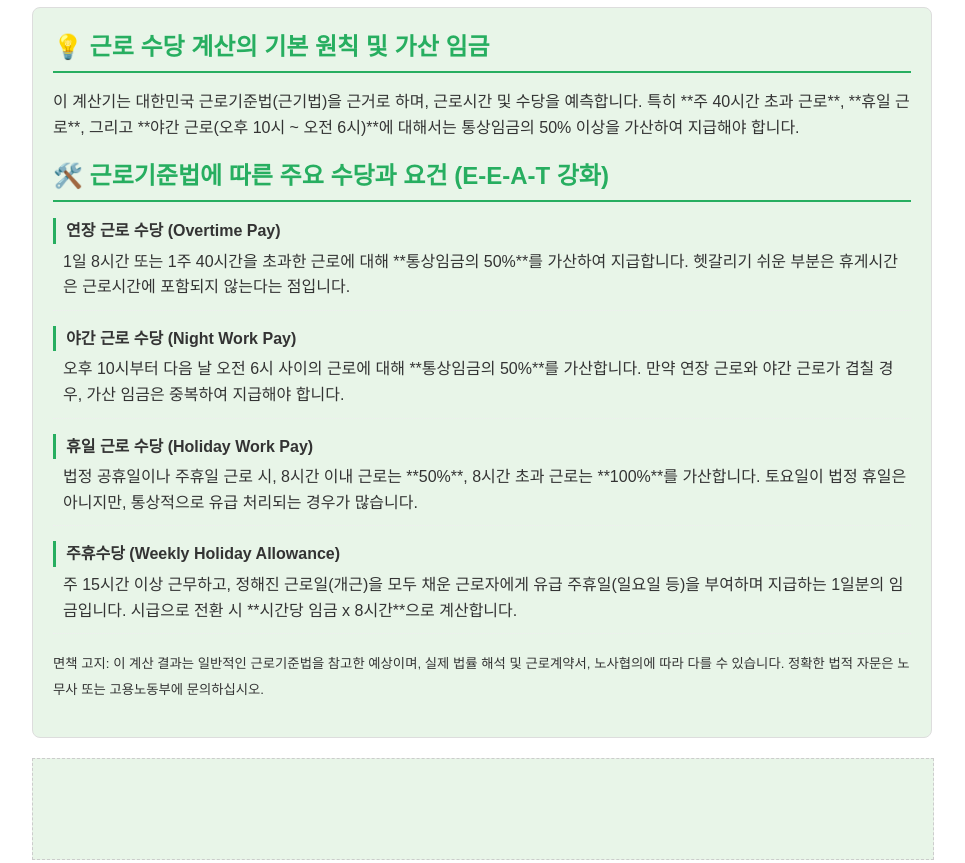
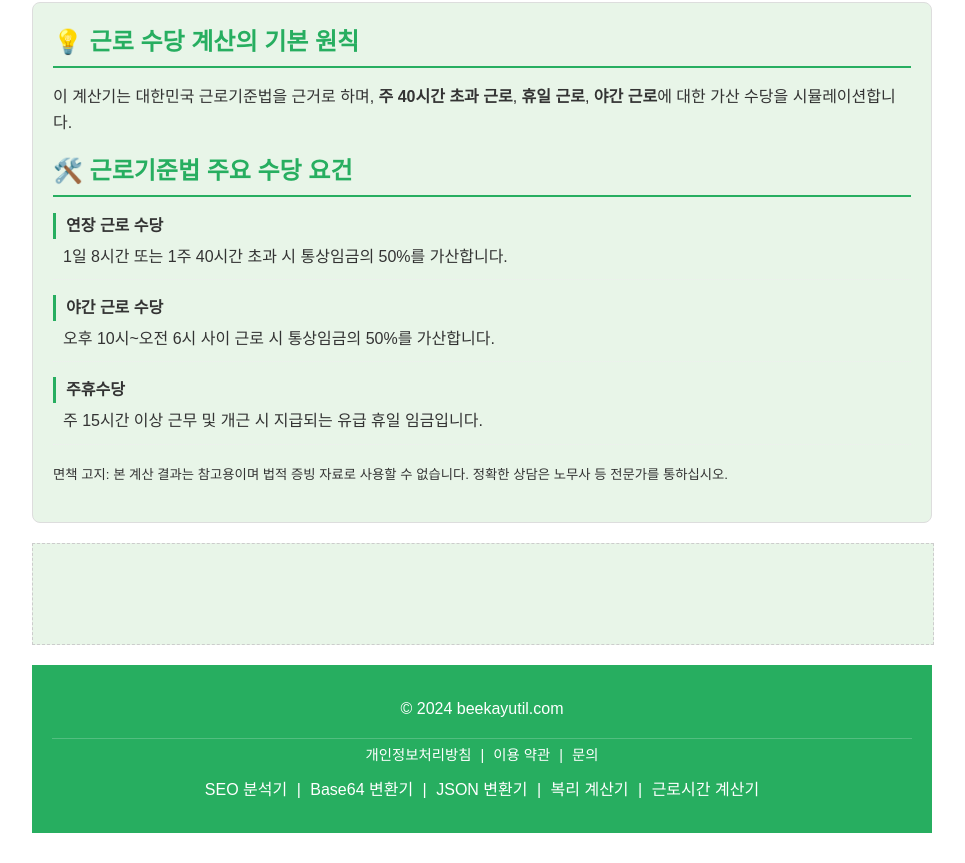
Before and after one commit to ckqudrnjs-beep/statutory-hours-calculator-app, a plain HTML site: page index.html in a window 1280 px wide. Shown: the part 891-1754 px from the top of the page, without its empty margins (158-1123 px from the left). Drawn offline with Linux system fonts and the light colour scheme.

Commit message:
Update index.html

```diff
--- a/index.html
+++ b/index.html
@@ -6,6 +6,7 @@
 
     <meta name="google-site-verification" content="xzkheGRMivderCUCnHm9B8_Z2FEEcHmpLd70ckO_oAA" />
 
+    <link rel="canonical" href="https://labor.beekayutil.com/" />
     <link rel="alternate" hreflang="ko" href="https://labor.beekayutil.com/" />
 
     <script async src="https://pagead2.googlesyndication.com/pagead/js/adsbygoogle.js?client=ca-pub-4425383241428989"
@@ -159,7 +160,7 @@
             color: #888;
         }
 
-        /* SEO 정보 섹션 (Info-Section) -- 애드센스 정책 위반 해결을 위해 보강됨 */
+        /* SEO 정보 섹션 */
         .info-section {
             margin-top: 40px;
             padding: 20px;
@@ -174,7 +175,7 @@
         .info-section dt { font-weight: bold; margin-top: 15px; padding-left: 10px; border-left: 3px solid var(--primary-color); }
         .info-section dd { margin-left: 0; padding: 5px 0 10px 10px; border-bottom: 1px dotted var(--light-border); }
 
-        /* Footer 역할을 하는 div 스타일 */
+        /* Footer 스타일 */
         .content-footer-area {
             margin: 0 auto;
             width: 100%;
@@ -192,8 +193,13 @@
             text-decoration: none;
             margin: 0 5px;
         }
+        .footer-legal {
+            margin-top: 10px;
+            padding-top: 5px;
+            border-top: 1px solid rgba(255, 255, 255, 0.2);
+            font-size: 0.9em;
+        }
 
-        /* 반응형 디자인 */
         @media (max-width: 600px) {
             .form-row {
                 flex-direction: column;
@@ -228,11 +234,11 @@
             <div class="form-row">
                 <div>
                     <label for="hourlyWage">시급 (원)</label>
-                    <input type="number" id="hourlyWage" placeholder="예: 10000" value="10000" required>
+                    <input type="number" id="hourlyWage" value="10000" required>
                 </div>
                 <div>
                     <label for="workHoursPerDay">소정 근로시간 (하루, 시간)</label>
-                    <input type="number" id="workHoursPerDay" placeholder="예: 8" value="8" required>
+                    <input type="number" id="workHoursPerDay" value="8" required>
                 </div>
             </div>
             <div class="form-row">
@@ -250,7 +256,7 @@
                 </div>
             </div>
             <button id="calculateBtn">근로 수당 계산</button>
-            <button id="clearBtn">초기화</button>
+            <button id="clearBtn" style="background-color: #7f8c8d; margin-top: 5px;">초기화</button>
         </section>
 
         <section id="results" class="result-section" style="display: none;">
@@ -286,28 +292,25 @@
         </div>
 
         <section class="info-section">
-            <h2 id="principle">💡 근로 수당 계산의 기본 원칙 및 가산 임금</h2>
+            <h2 id="principle">💡 근로 수당 계산의 기본 원칙</h2>
             <p>
-                이 계산기는 대한민국 근로기준법(근기법)을 근거로 하며, 근로시간 및 수당을 예측합니다. 특히 **주 40시간 초과 근로**, **휴일 근로**, 그리고 **야간 근로(오후 10시 ~ 오전 6시)**에 대해서는 통상임금의 50% 이상을 가산하여 지급해야 합니다.
+                이 계산기는 대한민국 근로기준법을 근거로 하며, <strong>주 40시간 초과 근로</strong>, <strong>휴일 근로</strong>, <strong>야간 근로</strong>에 대한 가산 수당을 시뮬레이션합니다.
             </p>
 
-            <h2 id="faq">🛠️ 근로기준법에 따른 주요 수당과 요건 (E-E-A-T 강화)</h2>
+            <h2 id="faq">🛠️ 근로기준법 주요 수당 요건</h2>
             <dl>
-                <dt>연장 근로 수당 (Overtime Pay)</dt>
-                <dd>1일 8시간 또는 1주 40시간을 초과한 근로에 대해 **통상임금의 50%**를 가산하여 지급합니다. 헷갈리기 쉬운 부분은 휴게시간은 근로시간에 포함되지 않는다는 점입니다.</dd>
+                <dt>연장 근로 수당</dt>
+                <dd>1일 8시간 또는 1주 40시간 초과 시 통상임금의 50%를 가산합니다.</dd>
 
-                <dt>야간 근로 수당 (Night Work Pay)</dt>
-                <dd>오후 10시부터 다음 날 오전 6시 사이의 근로에 대해 **통상임금의 50%**를 가산합니다. 만약 연장 근로와 야간 근로가 겹칠 경우, 가산 임금은 중복하여 지급해야 합니다.</dd>
+                <dt>야간 근로 수당</dt>
+                <dd>오후 10시~오전 6시 사이 근로 시 통상임금의 50%를 가산합니다.</dd>
 
-                <dt>휴일 근로 수당 (Holiday Work Pay)</dt>
-                <dd>법정 공휴일이나 주휴일 근로 시, 8시간 이내 근로는 **50%**, 8시간 초과 근로는 **100%**를 가산합니다. 토요일이 법정 휴일은 아니지만, 통상적으로 유급 처리되는 경우가 많습니다.</dd>
-
-                <dt>주휴수당 (Weekly Holiday Allowance)</dt>
-                <dd>주 15시간 이상 근무하고, 정해진 근로일(개근)을 모두 채운 근로자에게 유급 주휴일(일요일 등)을 부여하며 지급하는 1일분의 임금입니다. 시급으로 전환 시 **시간당 임금 x 8시간**으로 계산합니다.</dd>
+                <dt>주휴수당</dt>
+                <dd>주 15시간 이상 근무 및 개근 시 지급되는 유급 휴일 임금입니다.</dd>
             </dl>
 
             <p class="disclaimer">
-                <small>면책 고지: 이 계산 결과는 일반적인 근로기준법을 참고한 예상이며, 실제 법률 해석 및 근로계약서, 노사협의에 따라 다를 수 있습니다. 정확한 법적 자문은 노무사 또는 고용노동부에 문의하십시오.</small>
+                <small>면책 고지: 본 계산 결과는 참고용이며 법적 증빙 자료로 사용할 수 없습니다. 정확한 상담은 노무사 등 전문가를 통하십시오.</small>
             </p>
         </section>
 
@@ -325,12 +328,17 @@
 
         <div class="content-footer-area">
             <p>&copy; 2024 beekayutil.com</p>
-            <p>
+            <div class="footer-legal">
+                <a href="https://beekayutil.com/privacy">개인정보처리방침</a> |
+                <a href="https://beekayutil.com/terms">이용 약관</a> |
+                <a href="https://beekayutil.com/contact">문의</a>
+            </div>
+            <p style="margin-top:10px;">
                 <a href="https://beekayutil.com" target="_blank">SEO 분석기</a> |
                 <a href="https://base64.beekayutil.com" target="_blank">Base64 변환기</a> |
                 <a href="https://json.beekayutil.com" target="_blank">JSON 변환기</a> |
                 <a href="https://compound.beekayutil.com" target="_blank">복리 계산기</a> |
-                <a href="https://labor.beekayutil.com" target="_blank">근로시간 계산기</a>
+                <a href="https://labor.beekayutil.com">근로시간 계산기</a>
             </p>
         </div>
     </main>
@@ -352,20 +360,15 @@
             }
 
             let premiumRate = 0;
-            let baseRate = hourlyWage;
             let totalPay = 0;
 
             if (workDayType === 'weekday' && workDuration > workHoursPerDay) {
                 premiumRate = 0.5;
-            } else if (workDayType === 'weekend') {
-                premiumRate = 0.5;
-            } else if (workDayType === 'night') {
+            } else if (workDayType === 'weekend' || workDayType === 'night') {
                 premiumRate = 0.5;
             }
 
-            const premiumWage = baseRate * (1 + premiumRate);
-            totalPay = premiumWage * workDuration;
-
+            totalPay = (hourlyWage * (1 + premiumRate)) * workDuration;
             const weeklyAllowance = hourlyWage * workHoursPerDay;
 
             document.getElementById('baseWage').textContent = `${formatNumber(hourlyWage)}원`;
```
